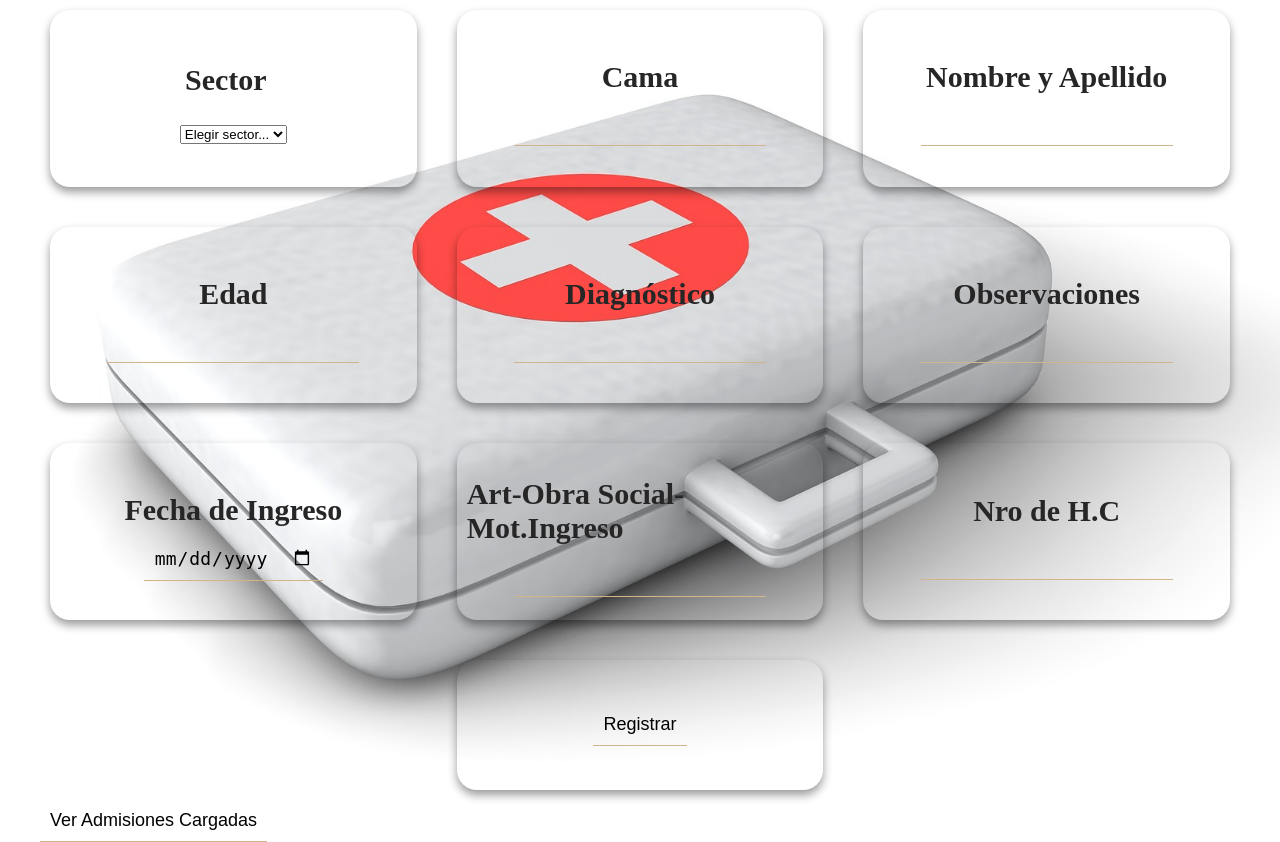
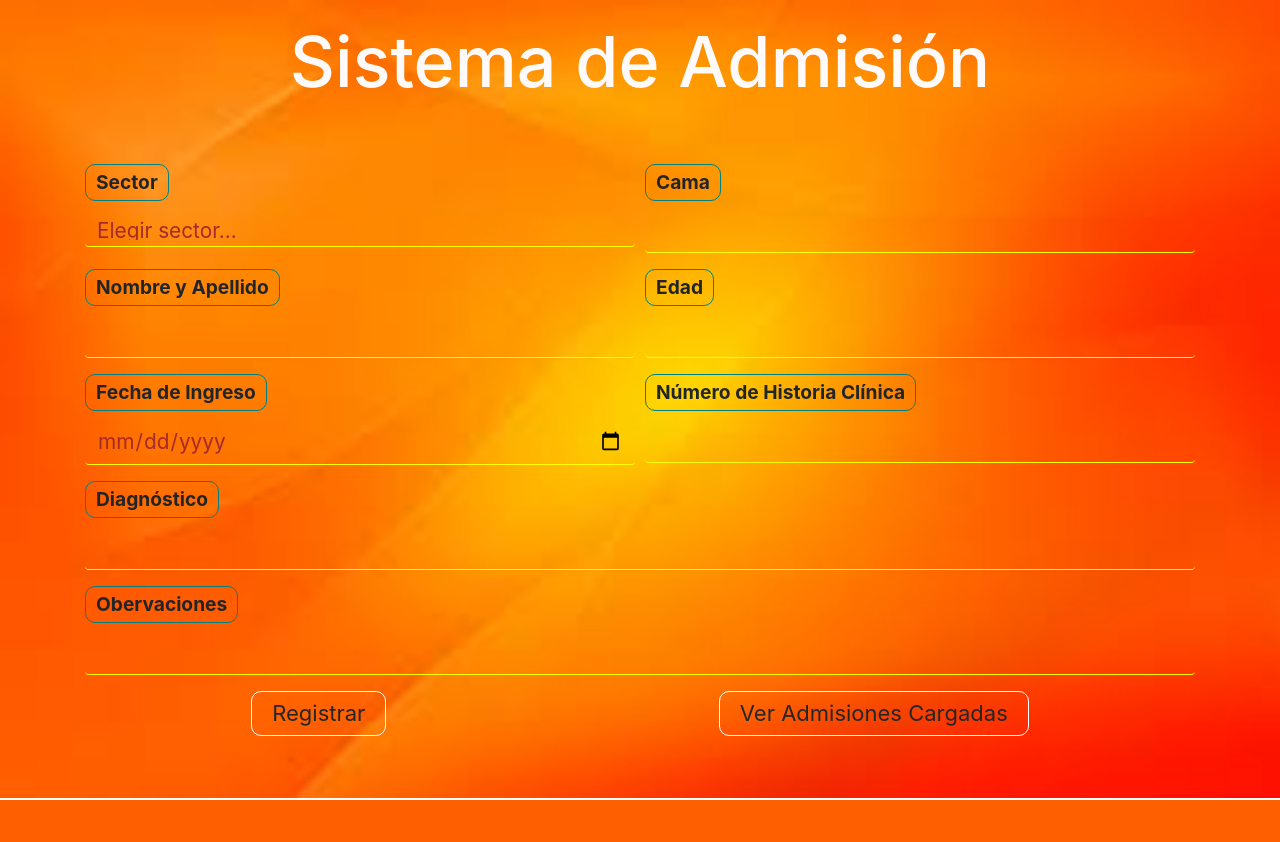
Before and after one commit to Osmei/libroNegro, a PHP site: page /admision/admision.php in a window 1280 px wide. After the commit the page ends 800 px from the top, so only its background shows below. Run offline with PHP 8.4, Linux system fonts and the light colour scheme; data comes from the database, SQL or seed files in the repository; data that the repository does not hold is empty.

Commit message:
cambios varios

```diff
--- a/admision/admision.php
+++ b/admision/admision.php
@@ -1,70 +1,80 @@
 <!DOCTYPE html>
 <html lang="en">
+
 <head>
   <meta charset="UTF-8">
   <meta name="viewport" content="width=device-width, initial-scale=1.0">
   <meta http-equiv="X-UA-Compatible" content="ie=edge">
-   <script src="https://code.jquery.com/jquery-3.3.1.js" integrity="sha256-2Kok7MbOyxpgUVvAk/HJ2jigOSYS2auK4Pfzbm7uH60=" crossorigin="anonymous"></script>
+  <link rel="stylesheet" href="https://maxcdn.bootstrapcdn.com/bootstrap/4.0.0/css/bootstrap.min.css">
+  <script src="https://code.jquery.com/jquery-3.3.1.js"></script>
+  <script src="admision.js"></script>
 
   <link rel="stylesheet" href="../css/admision.css">
-   <script src="admision.js"></script>
-   <title>Admisión</title>
+
+  <title>Admision con Bootstrap</title>
 </head>
+
 <body>
   <div class="container">
+    <header>
+      <h1>Sistema de Admisión</h1>
+    </header>
+  </div>
+  <div class="container">
     <form action="" name="formAdmision" id="formAdmision">
-      <div class="sector">
-        <h2>Sector</h2>
-        <br>
-        <select name="sector" id="sector">
-
+      <div class="form-row">
+        <div class="form-group sector col-md-6">
+          <label for="sector">Sector</label>
+          <select class="custom-select" id="sector">
+            <option selected>Seleccione sector</option>
+            <option value="Sector A">Sector A</option>
+            <option value="Sector C">Sector C</option>
+            <option value="Sector UTI">UTI</option>
+            <option value="Sector Shock Room">Shock Room</option>
           </select>
         </div>
-      <div class="cama">
-        <h2>Cama</h2>
-        <input type="text" id="cama" name="cama">
+        <div class="form-group col-md-6 mb-3">
+          <label for="cama">Cama</label>
+          <input type="number" class="form-control" id="cama">
         </div>
-      <div class="nya">
-        <h2>Nombre y Apellido</h2>
-        <input type="text" id="nya" name="nya">
       </div>
-      <div class="edad">
-        <h2>Edad</h2>
-        <input type="text" id="edad" name="edad">
+      <div class="form-row">
+        <div class="form-group nombreApellido col-md-6">
+          <label for="nombreApellido">Nombre y Apellido</label>
+          <input type="text" class="form-control" id="nombreApellido">
         </div>
-
-      <div class="diagnostico">
-        <h2>Diagnóstico</h2>
-        <input type="text" id="diagnostico" name="diagnostico">
+        <div class="form-group edad col-md-6">
+          <label for="edad">Edad</label>
+          <input type="number" class="form-control" id="edad">
         </div>
-
-      <div class="observaciones">
-        <h2>Observaciones</h2>
-        <input type="text" id="observaciones" name="observaciones">
       </div>
-
-      <div class="ingreso">
-        <h2>Fecha de Ingreso</h2>
-        <input type="date" id="ingreso" name="ingreso">
+      <div class="form-row">
+        <div class="form-group fIngreso col-md-6">
+          <label for="fIngreso">Fecha de Ingreso</label>
+          <input type="date" class="form-control" id="fIngreso">
         </div>
-
-      <div class="hc">
-        <h2>Nro de H.C</h2>
-        <input type="text" id="hc" name="hc">
+        <div class="form-group numeroHc col-md-6">
+          <label for="numeroHc">Número de Historia Clínica</label>
+          <input type="number" class="form-control" id="numeroHc">
         </div>
-
-      <div class="obraSocial">
-        <h2>Art-Obra Social-Mot.Ingreso</h2>
-        <input type="text" id="obraSocial" name="obraSocial">
       </div>
-
-      <div class="button" id="btnCarga">
-        <input type="submit" value="Registrar" id="btnReg">
+      <div class="form-group diagnostico">
+        <label for="diagnostico">Diagnóstico</label>
+        <input type="text" class="form-control" id="diagnostico">
+      </div>
+      <div class="form-group observaciones">
+        <label for="observaciones">Obervaciones</label>
+        <input type="text" class="form-control" id="observaciones">
+      </div>
+      <div class="contButons">
+        <div class="contSubmit">
+          <input type="submit" class="btnReg" id="btnReg" value="Registrar">
+        </div>
+        <div class="contButton">
+          <input type="button" class="btnAdmiCargadas" id="btnAdmiCargadas" value="Ver Admisiones Cargadas">
+        </div>
       </div>
     </form>
-    <div>
-      <input type="button" value="Ver Admisiones Cargadas" id="btnAdmiCargadas">
-    </div>
   </div>
 </body>
 </html>
--- /dev/null
+++ b/admision/imprimir.js
@@ -0,0 +1,3 @@
+var boton = document.getElementById('imprimir');
+var contenido = document.getElementById('tablaResultado');
+boton.addEventListener('click', imprimirDoc => print());
--- a/bd/bd.class.php
+++ b/bd/bd.class.php
@@ -11,11 +11,11 @@
         /**SANDRO WINDOWS */
         //$this->conn = new mysqli("localhost","root","s4ndr0i99i","LibroNegro");
         /**SANDRO LINIX */
-        $this->conn = new mysqli("localhost","root","s4ndr0","libronegro");
+        //$this->conn = new mysqli("localhost","root","s4ndr0","libronegro");
         /**MAURI CASA */
         //$this->conn = new mysqli("localhost","libronegro","f1882,cM-N","LibroNegro");
         /**MAURI OFI 1 */
-        //$this->conn = new mysqli("mysql.urgencias.local","root","f1882,cM-N","libronegro");
+        $this->conn = new mysqli("mysql.urgencias.local","root","f1882,cM-N","libronegro");
 
 
         if(!$this->conn){
--- a/css/admision.css
+++ b/css/admision.css
@@ -2,62 +2,87 @@
   margin: 0;
   padding: 0;
   box-sizing: border-box;
-  background: url(../img/admision.jpg);
+  background: url(../img/orange.jpg);
   background-size: cover;
+  background-repeat: no-repeat;
 }
-.container {
-  max-width: 1200px;
-  margin: 0 auto;
+
+h1 {
+  font-size: 70px;
+  color: snow;
+  text-align: center;
+  margin-top: 20px;
+  margin-bottom: 60px;
 }
-form {
-  width: 100%;
-  height: 100vh;
-  display: grid;
-  grid-gap: 20px;
-  grid-template-columns: repeat(3, 1fr);
-  grid-template-rows: repeat(3, 1fr) 150px;
+
+label {
+  font-size: 1.2em;
+  font-weight: bolder;
+  border: 1px solid teal;
+  border-radius: 10px;
+  padding: 3px 10px;
 }
-form > div {
-  display: flex;
-  flex-direction: column;
-  justify-content: center;
-  align-items: center;
-  background: transparent;
-  box-shadow: 0px 5px 10px rgba(0,0,0, 0.4);
-  border-radius: 20px;
-  margin: 10px;
+
+label:hover {
+  border: 1px solid orange;
 }
-input {
-  background: transparent;
-  outline: none;
-  border: none;
-  border-bottom: 1.2px solid tan;
-  padding: 10px;
-  font-size: 18px;
-}
-input:hover {
-  border-bottom: 1.5px solid rosybrown;
-}
-h2 {
-  font-size: 30px;
-  color: #262626;
-  margin: 10px;
-}
-.sector {
+
+.submit {
   display: flex;
   justify-content: center;
   align-items: center;
-  padding: 20px 0;
 }
-.sector h2 {
-  margin-right: 25px;
+
+#cama,
+#sector,
+#nombreApellido,
+#fIngreso,
+#numeroHc,
+#observaciones,
+#diagnostico,
+#edad {
+  background: transparent;
+  cursor: pointer;
+  font-size: 1.3em;
+  color: brown;
+  border: none;
+  border-bottom: 1px solid yellow;
 }
-.obraSocial {
-  grid-column: 2/3;
-  grid-row: 3/4;
+
+.contButons {
+  display: flex;
+  justify-content: space-around;
+  align-items: center;
 }
-.button{
+
+.btnReg {
+  background: transparent;
+  border: 1px solid white;
+  border-radius: 10px;
+  outline: none;
+  padding: 5px 20px;
   font-size: 22px;
-  grid-column: 2/3;
-  grid-row: 4/5;
+  color: #262626;
 }
+
+.btnReg:hover {
+  color: white;
+  border: 1px solid orange;
+  font-weight: 200;
+}
+
+.btnAdmiCargadas {
+  background: transparent;
+  border: 1px solid white;
+  border-radius: 10px;
+  outline: none;
+  padding: 5px 20px;
+  font-size: 22px;
+  color: #262626;
+}
+
+.btnAdmiCargadas:hover {
+  color: white;
+  border: 1px solid orange;
+  font-weight: 200;
+}
```
Also changed, not shown: admision/imprimir2.js (added, +7 -0 lines), admision/listaAdmisiones.php (+9 -2 lines), pruebaImprimir.html (added, +79 -0 lines), img/orange.jpg (added). Lines whose indentation alone changed are shown as unchanged.
